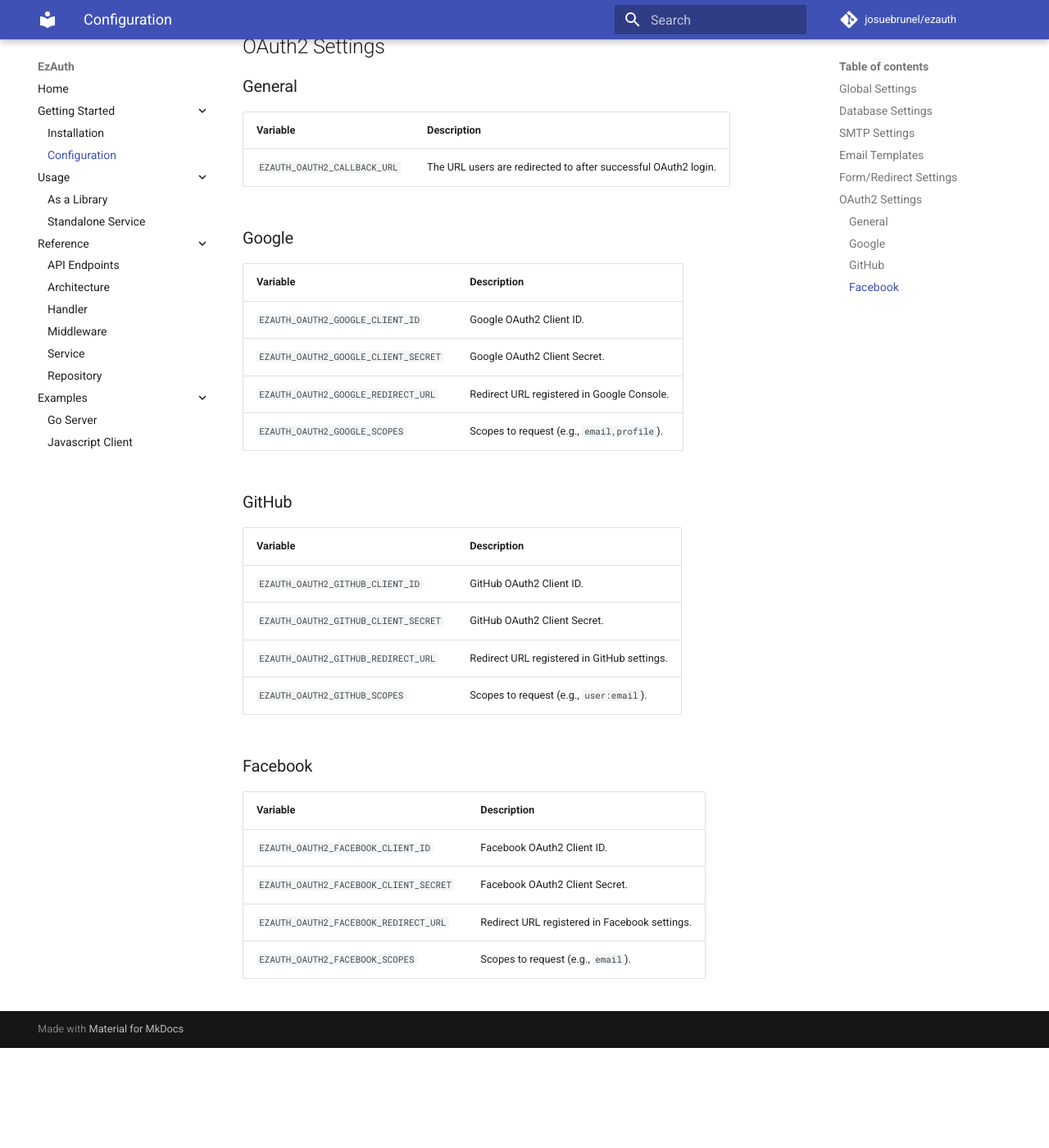
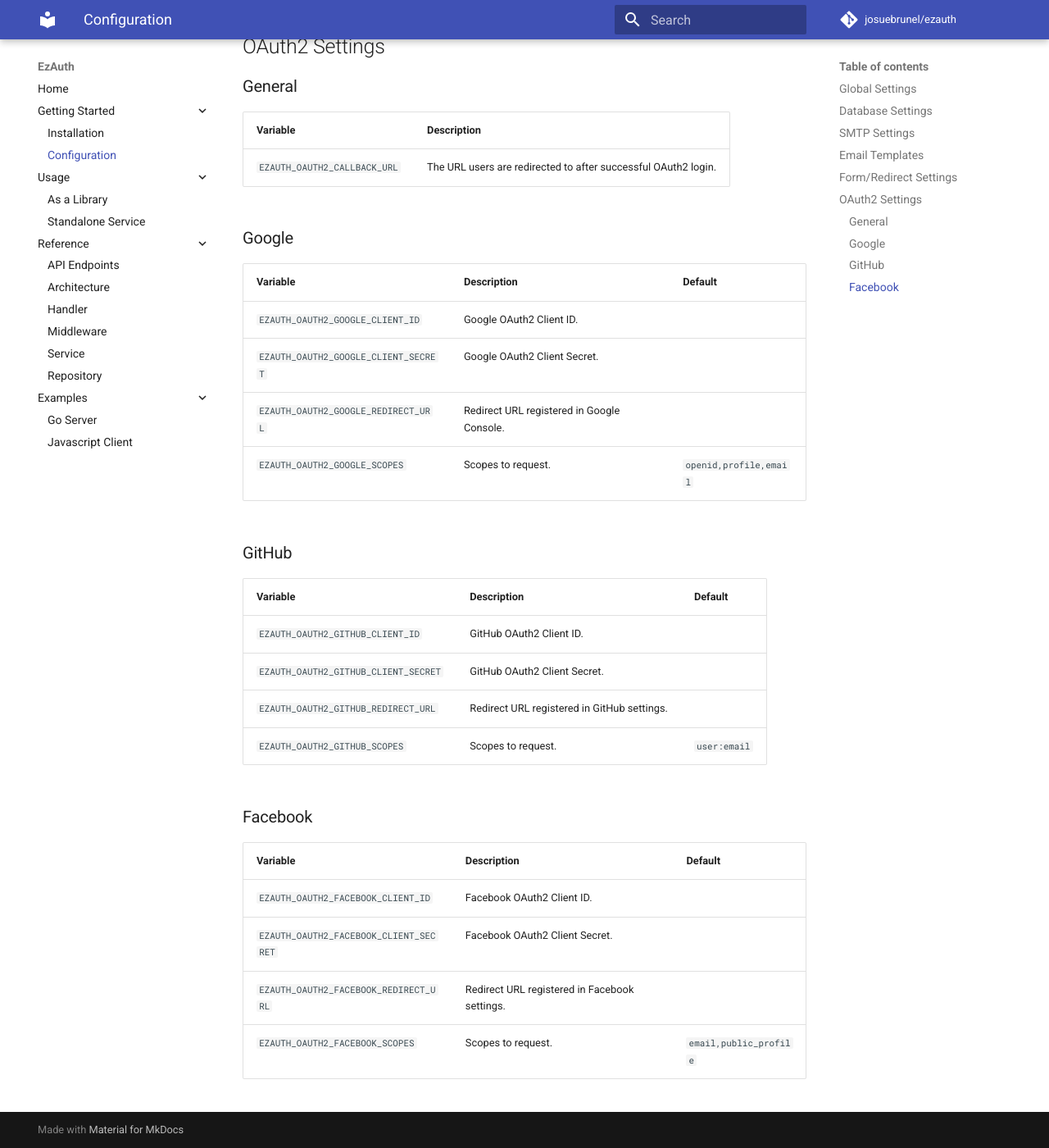
Before and after one commit to josuebrunel/ezauth, an MkDocs documentation site: the page built from docs/src/configuration.md, in a window 1280 px wide and 1400 px high, scrolled down 2297 px. Shown: the whole window at 82% size. Built offline with MkDocs 1.6.1 and Material for MkDocs 9.7.7, drawn with Linux system fonts in a browser that asks for light colours; comment, search, counter and statistics services are not loaded; before the commit the page ends 3575 px from its top, so only the background shows below that.

Commit message:
add default scopes for each oauth2 providers (fix #64)

```diff
--- a/docs/src/configuration.md
+++ b/docs/src/configuration.md
@@ -65,25 +65,25 @@
 | `EZAUTH_OAUTH2_CALLBACK_URL` | The URL users are redirected to after successful OAuth2 login. |
 
 ### Google
-| Variable                             | Description                                |
-| ------------------------------------ | ------------------------------------------ |
+| Variable                             | Description                                | Default                |
+| ------------------------------------ | ------------------------------------------ | ---------------------- |
 | `EZAUTH_OAUTH2_GOOGLE_CLIENT_ID`     | Google OAuth2 Client ID.                   |
 | `EZAUTH_OAUTH2_GOOGLE_CLIENT_SECRET` | Google OAuth2 Client Secret.               |
 | `EZAUTH_OAUTH2_GOOGLE_REDIRECT_URL`  | Redirect URL registered in Google Console. |
-| `EZAUTH_OAUTH2_GOOGLE_SCOPES`        | Scopes to request (e.g., `email,profile`). |
+| `EZAUTH_OAUTH2_GOOGLE_SCOPES`        | Scopes to request.                         | `openid,profile,email` |
 
 ### GitHub
-| Variable                             | Description                                 |
-| ------------------------------------ | ------------------------------------------- |
-| `EZAUTH_OAUTH2_GITHUB_CLIENT_ID`     | GitHub OAuth2 Client ID.                    |
-| `EZAUTH_OAUTH2_GITHUB_CLIENT_SECRET` | GitHub OAuth2 Client Secret.                |
-| `EZAUTH_OAUTH2_GITHUB_REDIRECT_URL`  | Redirect URL registered in GitHub settings. |
-| `EZAUTH_OAUTH2_GITHUB_SCOPES`        | Scopes to request (e.g., `user:email`).     |
+| Variable                             | Description                                 | Default      |
+| ------------------------------------ | ------------------------------------------- | ------------ |
+| `EZAUTH_OAUTH2_GITHUB_CLIENT_ID`     | GitHub OAuth2 Client ID.                    |              |
+| `EZAUTH_OAUTH2_GITHUB_CLIENT_SECRET` | GitHub OAuth2 Client Secret.                |              |
+| `EZAUTH_OAUTH2_GITHUB_REDIRECT_URL`  | Redirect URL registered in GitHub settings. |              |
+| `EZAUTH_OAUTH2_GITHUB_SCOPES`        | Scopes to request.                          | `user:email` |
 
 ### Facebook
-| Variable                               | Description                                   |
-| -------------------------------------- | --------------------------------------------- |
-| `EZAUTH_OAUTH2_FACEBOOK_CLIENT_ID`     | Facebook OAuth2 Client ID.                    |
-| `EZAUTH_OAUTH2_FACEBOOK_CLIENT_SECRET` | Facebook OAuth2 Client Secret.                |
-| `EZAUTH_OAUTH2_FACEBOOK_REDIRECT_URL`  | Redirect URL registered in Facebook settings. |
-| `EZAUTH_OAUTH2_FACEBOOK_SCOPES`        | Scopes to request (e.g., `email`).            |
+| Variable                               | Description                                   | Default                |
+| -------------------------------------- | --------------------------------------------- | ---------------------- |
+| `EZAUTH_OAUTH2_FACEBOOK_CLIENT_ID`     | Facebook OAuth2 Client ID.                    |                        |
+| `EZAUTH_OAUTH2_FACEBOOK_CLIENT_SECRET` | Facebook OAuth2 Client Secret.                |                        |
+| `EZAUTH_OAUTH2_FACEBOOK_REDIRECT_URL`  | Redirect URL registered in Facebook settings. |                        |
+| `EZAUTH_OAUTH2_FACEBOOK_SCOPES`        | Scopes to request.                            | `email,public_profile` |
```
Also changed, not shown: 1 other file.
